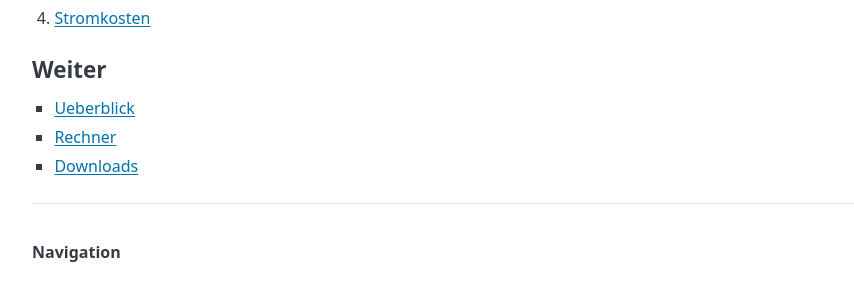
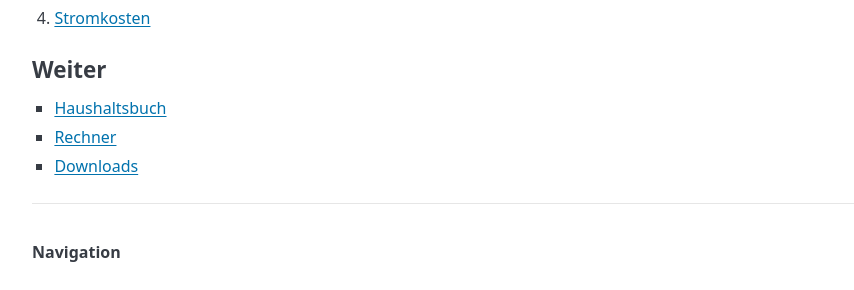
Before and after one commit to gluecklich-tools/einfach-geld-ordnen, a Jekyll site: the page built from seiten/fixkosten-uebersicht.md, in a window 1280 px wide. Shown: the part 889-1179 px from the top of the page, without its empty margins (178-1032 px from the left). Built offline with Jekyll 4.4.1, drawn with Linux system fonts in a browser that asks for light colours; our own code applies the rules of GitHub Pages for plain Markdown files.

Commit message:
Klaus-Run: automated gates + push 2026-02-21 17:52

```diff
--- a/seiten/fixkosten-uebersicht.md
+++ b/seiten/fixkosten-uebersicht.md
@@ -43,7 +43,7 @@ Damit du dich nicht verlaeufst, ist der inhaltliche Schritt-Flow hier immer glei
 
 <!-- EGO_FLOW_BOX_V1:END -->
 ## Weiter
-- [Ueberblick]({{ site.baseurl }}/pillar/einfach-geld-ordnen.html)
+- [Haushaltsbuch]({{ site.baseurl }}/seiten/haushaltsbuch-vorlage-kostenlos.html)
 - [Rechner]({{ site.baseurl }}/seiten/rechner-uebersicht.html)
 - [Downloads]({{ site.baseurl }}/seiten/downloads.html)
 {% include no_sackgasse_footer.html %}
```
